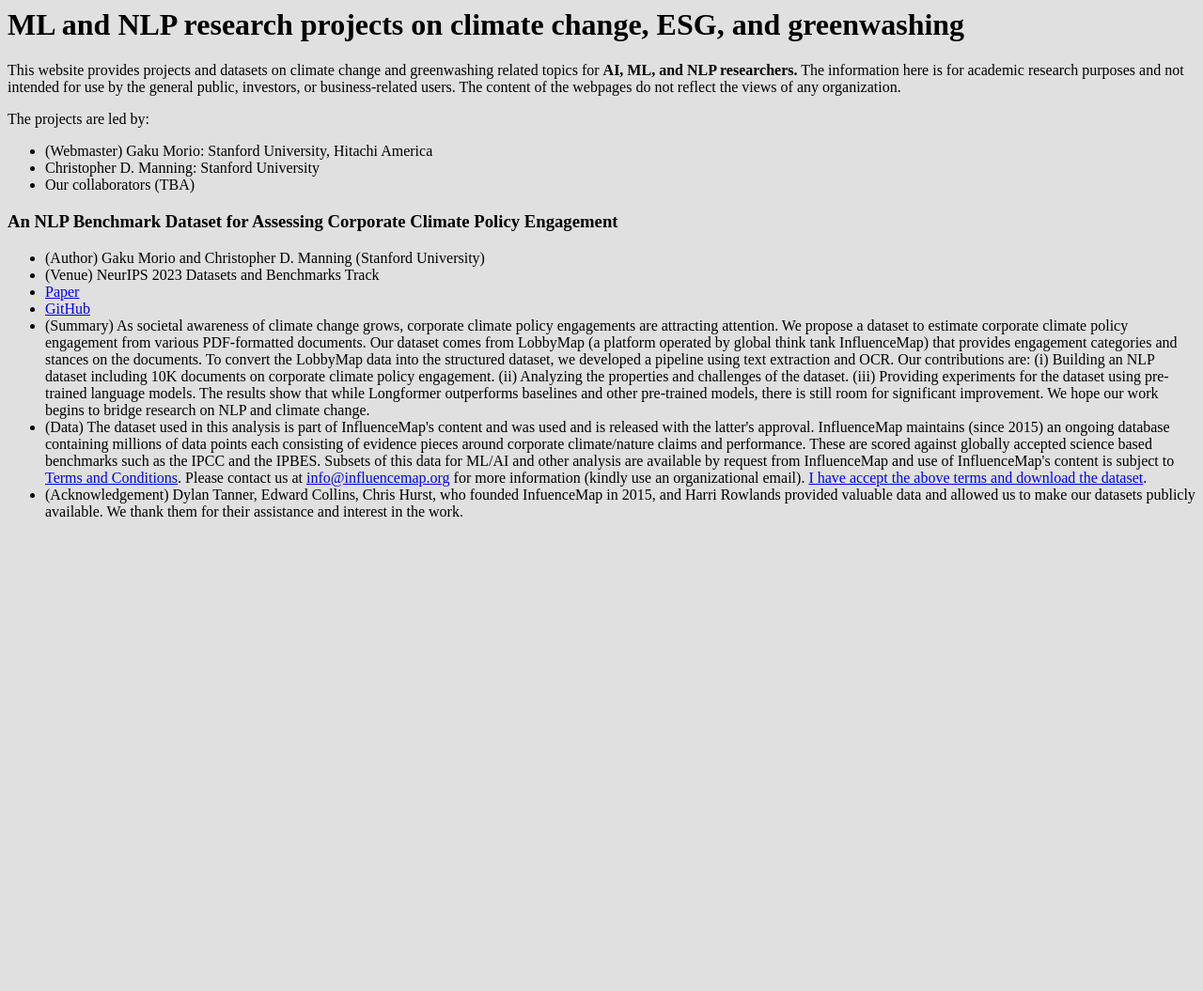
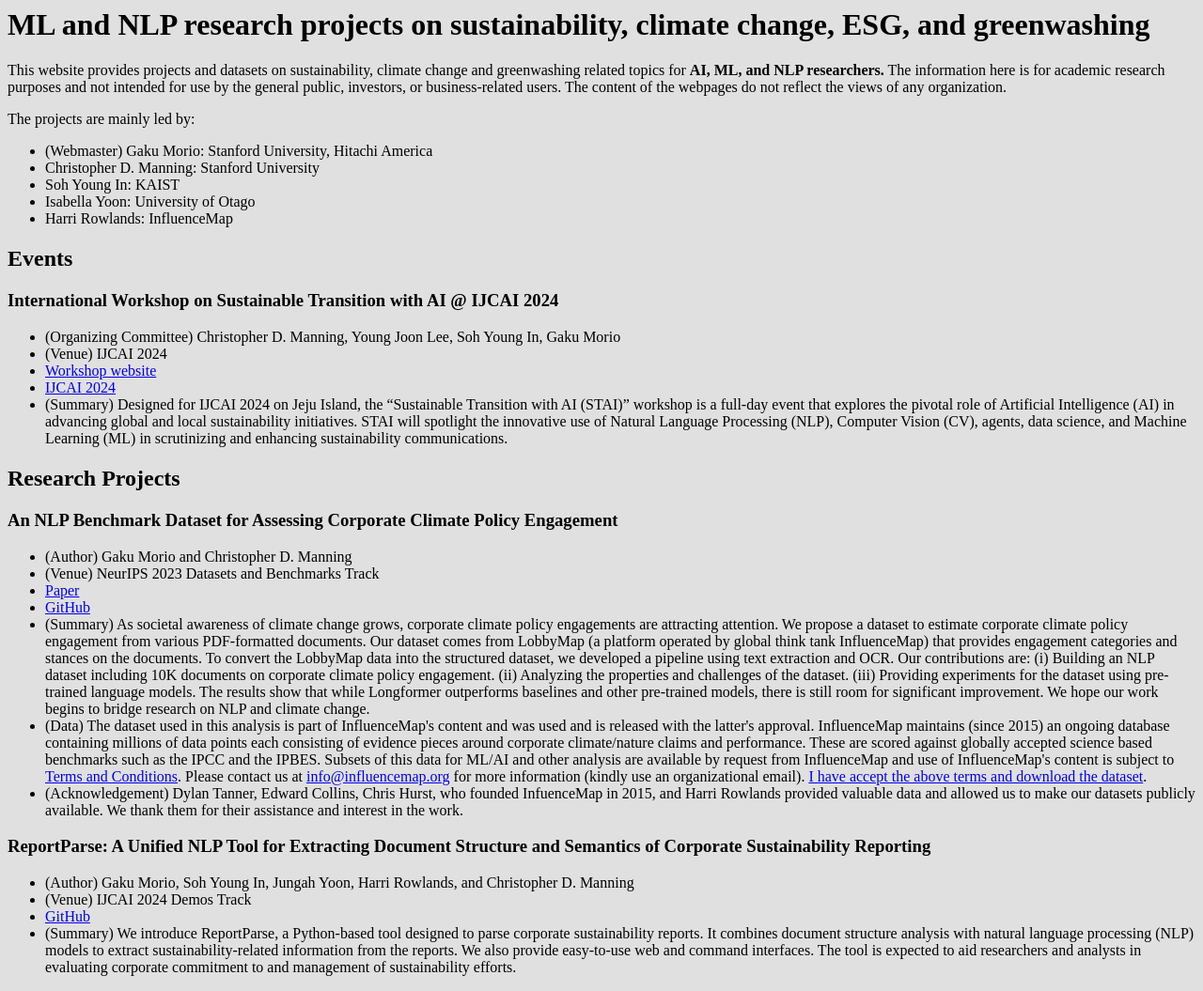
Before and after one commit to climate-nlp/climate-nlp.github.io, a plain HTML site: page index.html in a window 1280 px wide. Shown: the whole page at 94% size. Before the commit the page ends 800 px from the top, so only its background shows below. Drawn offline with Linux system fonts and the light colour scheme.

Commit message:
Update index.html

```diff
--- a/index.html
+++ b/index.html
@@ -12,27 +12,49 @@
     </style>
 
     <body>
-        <h1>ML and NLP research projects on climate change, ESG, and greenwashing</h1>
+        <h1>ML and NLP research projects on sustainability, climate change, ESG, and greenwashing</h1>
 
         <p>
-            This website provides projects and datasets on climate change and greenwashing related topics for <b>AI, ML, and NLP researchers.</b>
+            This website provides projects and datasets on sustainability, climate change and greenwashing related topics for <b>AI, ML, and NLP researchers.</b>
             The information here is for academic research purposes and not intended for use by the general public, investors, or business-related users.
             The content of the webpages do not reflect the views of any organization.
         </p>
 
-        <p>The projects are led by:</p>
+        <p>The projects are mainly led by:</p>
         <ul>
             <li>(Webmaster) Gaku Morio: Stanford University, Hitachi America</li>
             <li>Christopher D. Manning: Stanford University</li>
-            <li>Our collaborators (TBA)</li>
+            <li>Soh Young In: KAIST</li>
+            <li>Isabella Yoon: University of Otago</li>
+            <li>Harri Rowlands: InfluenceMap</li>
         </ul>
+
+        <h2>
+            Events
+        </h2>
+
+        <h3>
+            International Workshop on Sustainable Transition with AI @ IJCAI 2024
+        </h3>
+        <ul>
+            <li>(Organizing Committee) Christopher D. Manning, Young Joon Lee, Soh Young In, Gaku Morio</li>
+            <li>(Venue) IJCAI 2024</li>
+            <li><a href="https://stai.jeju.ai/">Workshop website</a></li>
+            <li><a href="https://ijcai24.org/workshops/">IJCAI 2024</a></li>
+            <li>
+                (Summary) Designed for IJCAI 2024 on Jeju Island, the “Sustainable Transition with AI (STAI)” workshop is a full-day event that explores the pivotal role of Artificial Intelligence (AI) in advancing global and local sustainability initiatives. STAI will spotlight the innovative use of Natural Language Processing (NLP), Computer Vision (CV), agents, data science, and Machine Learning (ML) in scrutinizing and enhancing sustainability communications.
+            </li>
+        </ul>
+
+        <h2>
+            Research Projects
+        </h2>
 
         <h3>
             An NLP Benchmark Dataset for Assessing Corporate Climate Policy Engagement
         </h3>
-
         <ul>
-            <li>(Author) Gaku Morio and Christopher D. Manning (Stanford University)</li>
+            <li>(Author) Gaku Morio and Christopher D. Manning</li>
             <li>(Venue) NeurIPS 2023 Datasets and Benchmarks Track</li>
             <li><a href="https://openreview.net/pdf?id=GF5l0F19Bt">Paper</a></li>
             <li><a href="https://github.com/climate-nlp/climate-policy-nlp">GitHub</a></li>
@@ -46,5 +68,19 @@
             </li>
         </ul>
 
+        <h3>
+            ReportParse: A Unified NLP Tool for Extracting Document Structure and Semantics of Corporate Sustainability Reporting
+        </h3>
+        <ul>
+            <li>(Author) Gaku Morio, Soh Young In, Jungah Yoon, Harri Rowlands, and Christopher D. Manning</li>
+            <li>(Venue) IJCAI 2024 Demos Track</li>
+            <li><a href="https://github.com/climate-nlp/reportparse">GitHub</a></li>
+            <li>
+                (Summary) We introduce ReportParse, a Python-based tool designed to parse corporate sustainability reports.
+                It combines document structure analysis with natural language processing (NLP) models to extract sustainability-related information from the reports.
+                We also provide easy-to-use web and command interfaces.
+                The tool is expected to aid researchers and analysts in evaluating corporate commitment to and management of sustainability efforts.
+        </ul>
+
     </body>
 </html>
```
